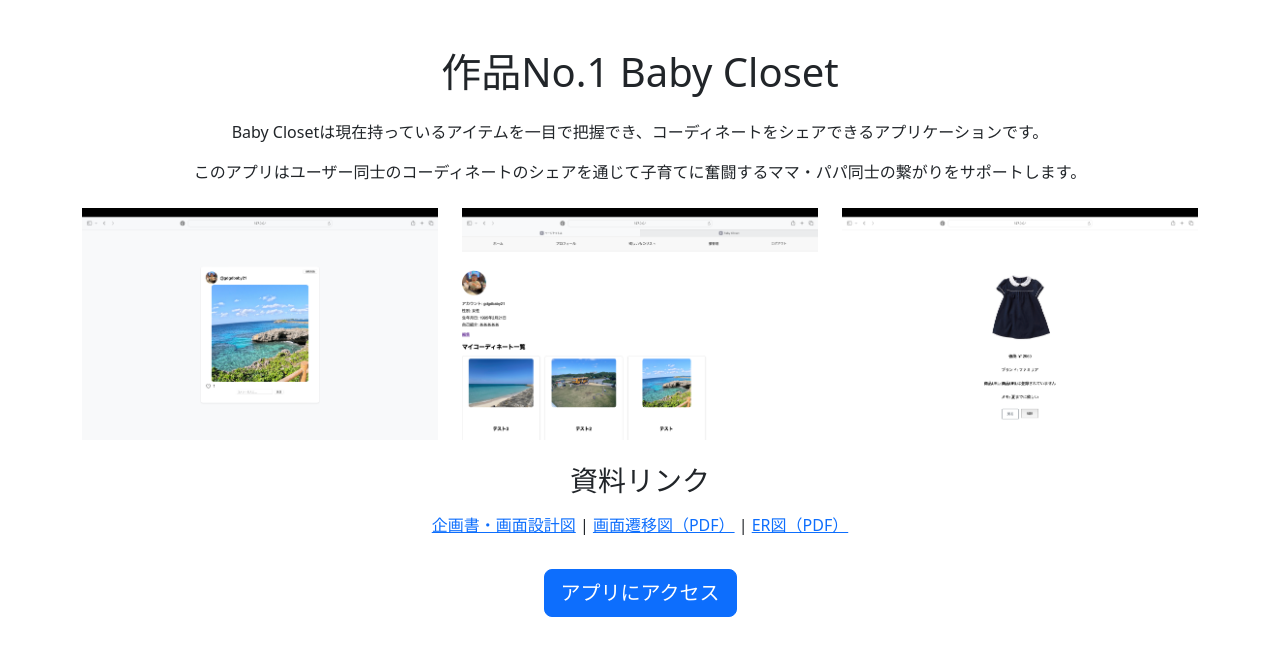
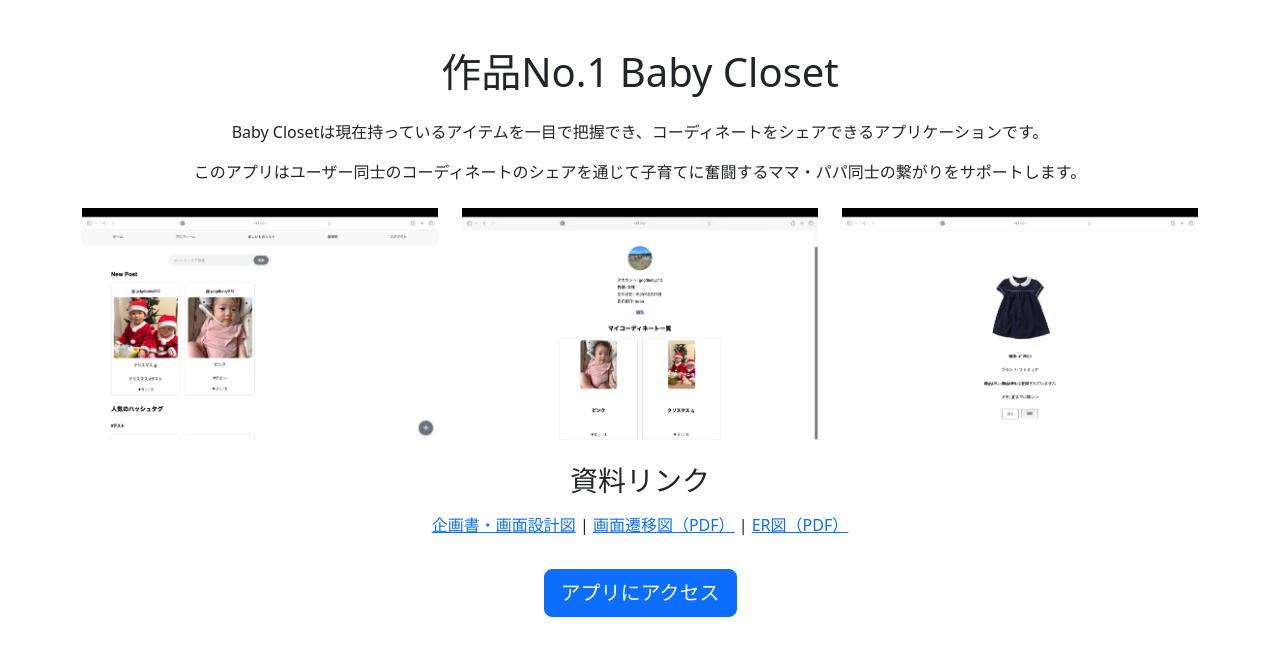
Before and after one commit to gdgdbaby21/Baby-Closet, a Django app: page / in a window 1280 px wide. Shown: the top 656 px of the page. Run offline with Django 5.2, Linux system fonts and the light colour scheme.

Commit message:
服管理画面の設定

```diff
--- a/app/templates/clothes.html
+++ b/app/templates/clothes.html
@@ -169,7 +169,7 @@
                 <option value="skirts">スカート</option>
                 <option value="pants">パンツ</option>
                 <option value="outerwear">アウター</option>
-                <option value="dress">ワンピース</option>
+                <option value="onepiece">ワンピース</option>
                 <option value="maternity">マタニティ</option>
                 <option value="baby">ベビー</option>
                 <option value="other">その他</option>
--- a/app/templates/portfolio.html
+++ b/app/templates/portfolio.html
@@ -13,8 +13,8 @@
         <p>このアプリはユーザー同士のコーディネートのシェアを通じて子育てに奮闘するママ・パパ同士の繋がりをサポートします。</p>
 
         <div class="row my-4">
-            <div class="col-md-4"><img src="/static/images/sample1.png" class="img-fluid" alt="サンプル画像1"></div>
-            <div class="col-md-4"><img src="/static/images/sample2.png" class="img-fluid" alt="サンプル画像2"></div>
+            <div class="col-md-4"><img src="/static/images/sample4.png" class="img-fluid" alt="サンプル画像1"></div>
+            <div class="col-md-4"><img src="/static/images/sample5.png" class="img-fluid" alt="サンプル画像2"></div>
             <div class="col-md-4"><img src="/static/images/sample3.png" class="img-fluid" alt="サンプル画像3"></div>
         </div>
 
--- a/app/views.py
+++ b/app/views.py
@@ -257,6 +257,7 @@ class ClothesOptionsView(View):
         })
 
 
+
 logger = logging.getLogger(__name__)
 
 class SearchResultsView(LoginRequiredMixin, ListView):
@@ -265,7 +266,6 @@ class SearchResultsView(LoginRequiredMixin, ListView):
     context_object_name = 'clothes'
 
     def get_queryset(self):
-        """現在のユーザーのデータのみをフィルタリングし、何も選択しない場合は空にする"""
         user = self.request.user
         queryset = Clothes.objects.filter(user=user)
 
@@ -280,23 +280,23 @@ class SearchResultsView(LoginRequiredMixin, ListView):
 
         logger.info(f"検索条件: user={user}, gender={gender}, size={size}, color={color}, genre={genre}")
 
+        # AND 条件で絞り込むためのフィルタ
         query = Q()
         if gender:
-            query |= Q(gender__in=gender)
+            query &= Q(gender__in=gender)
         if size:
-            query |= Q(size__in=size)
+            query &= Q(size__in=size)
         if color:
-            query |= Q(color__in=color)
+            query &= Q(color__in=color)
         if genre:
-            query |= Q(genre__in=genre)
+            query &= Q(genre__in=genre)
 
+        # # すべての条件を満たすもののみを取得 (AND 条件)
         queryset = queryset.filter(query)
 
         logger.info(f"フィルタリング結果: {queryset}")
 
         return queryset
-
-
 
 
 
```
Also changed, not shown: app/templates/post_detail.html (+15 -15 lines), app/templates/wishlist_detail.html (+6 -4 lines), static/images/sample1.png (deleted), static/images/sample2.png (deleted), static/images/sample4.png (added), static/images/sample5.png (added).
